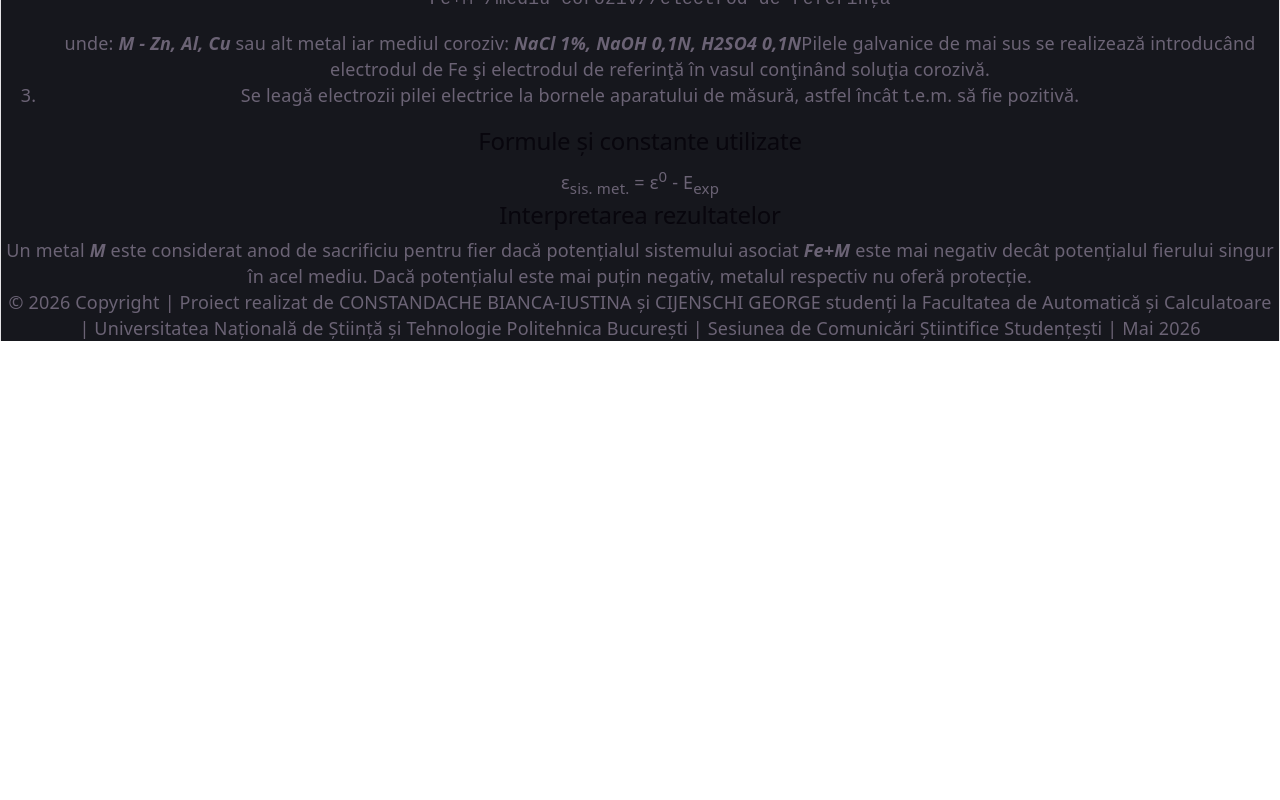
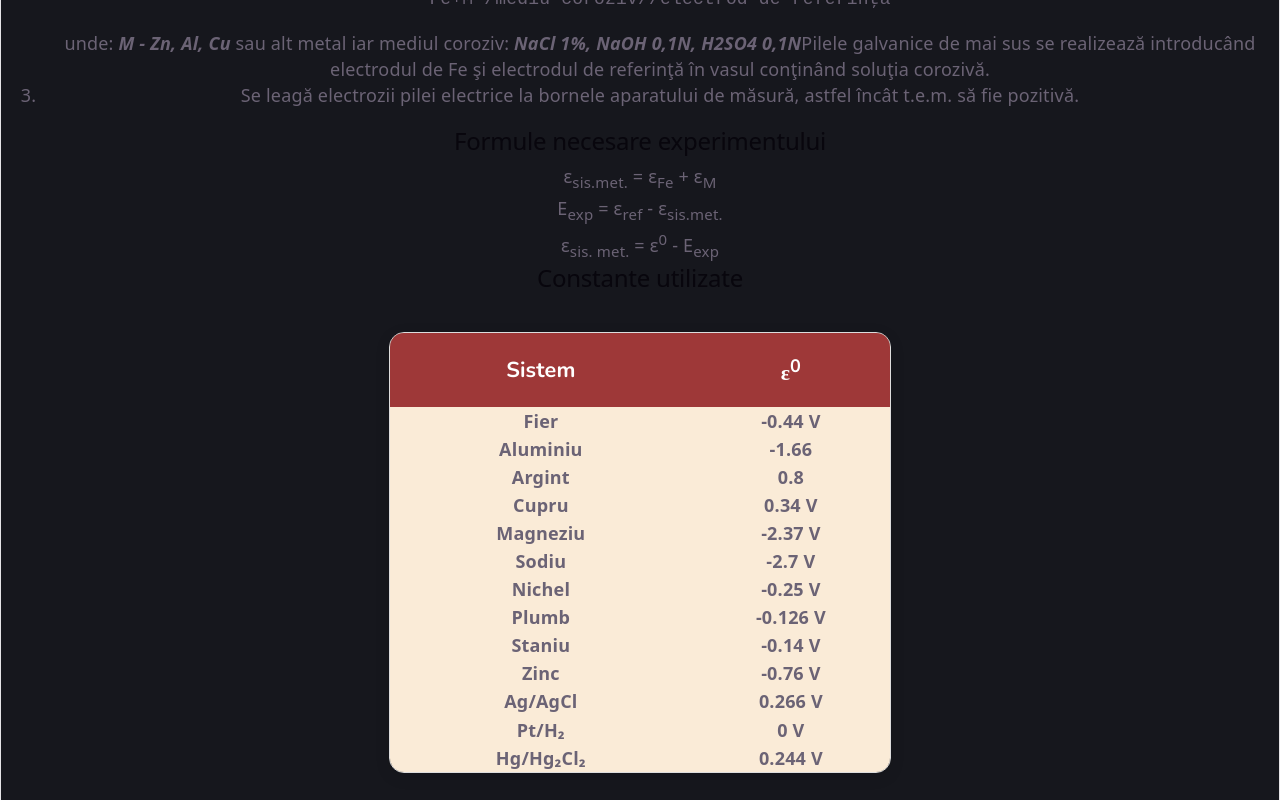
Before and after one commit to mimenschi/proiect_chimie, a React (Vite) app in the folder protectia-catodica/: page /teorie in a window 1280 px wide. Shown: the part 1440-2240 px from the top of the page. Before the commit the page ends 1781 px from the top, so only its background shows below. Built offline with nearby package versions, Linux system fonts and the light colour scheme.

Commit message:
Styling teorie - tabel

```diff
--- a/protectia-catodica/src/pages/Teorie.jsx
+++ b/protectia-catodica/src/pages/Teorie.jsx
@@ -1,18 +1,11 @@
 import React from 'react'
 import Header from '../site/Header'
 import Footer from '../site/Footer'
+import './TeorieStyle.css'
 
 function Teorie() {
-  return(
+  return (
     <>
-
-
-
-
-
-
-
-
       <h2>Mecanismul</h2>
       <p>Protecția catodică cu anozi de sacrificiu reprezintă o metodă electrochimică de prevenire a coroziunii prin care potențialul sistemului metalic este deplasat spre valori negative, inhibând astfel procesele oxidative. Această metodă implică fixarea pe suprafața structurii a unor anozi activi, alcătuiți din metale sau aliaje care posedă un potențial de coroziune mai negativ decât cel al metalului protejat în mediul respectiv.</p>
 
@@ -69,6 +62,7 @@ function Teorie() {
             Reacție globală: Fe + H₂O + ½O₂ → Fe(OH)₂
           </pre>
         </div>
+
         <h2>Aparatura și substanțele necesare</h2>
         <ul>
           <li>Electrozi de fier, cupru, zinc, sau alte metale</li>
@@ -77,6 +71,7 @@ function Teorie() {
           <li>Medii corozive (acid, bază, neutru)</li>
           <li>Hârtie de șmirgel</li>
         </ul>
+
         <h2>Mod de lucru</h2>
         <ol>
           <li>Se curăţă electrozii cu hârtie de şmirghel înaintea fiecărei măsurători</li>
@@ -88,8 +83,90 @@ function Teorie() {
             referinţă în vasul conţinând soluţia corozivă.</li>
           <li>Se leagă electrozii pilei electrice la bornele aparatului de măsură, astfel încât t.e.m. să fie pozitivă. </li>
         </ol>
-        <h2>Formule și constante utilizate</h2>
+
+        <h2>Formule necesare experimentului</h2>
+        <p>&epsilon;<sub>sis.met.</sub> = &epsilon;<sub>Fe</sub> + &epsilon;<sub>M</sub></p>
+        <p>E<sub>exp</sub> = &epsilon;<sub>ref</sub> - &epsilon;<sub>sis.met.</sub></p>
         <p>&epsilon;<sub>sis. met.</sub> = &epsilon;<sup>0</sup> - E<sub>exp</sub></p>
+
+        <h2>Constante utilizate</h2>
+        <div class="table-container">
+        <table>
+          <thead>
+            <tr>
+              <th>Sistem</th>
+              <th>&epsilon;<sup>0</sup></th>
+            </tr>
+          </thead>
+          <tbody>
+            <tr>
+              <th>Fier</th>
+              <th>-0.44 V</th>
+            </tr>
+
+            <tr>
+              <th>Aluminiu</th>
+              <th>-1.66</th>
+            </tr>
+
+            <tr>
+              <th>Argint</th>
+              <th>0.8</th>
+            </tr>
+
+            <tr>
+              <th>Cupru</th>
+              <th>0.34 V</th>
+            </tr>
+
+            <tr>
+              <th>Magneziu</th>
+              <th>-2.37 V</th>
+            </tr>
+
+            <tr>
+              <th>Sodiu</th>
+              <th>-2.7 V</th>
+            </tr>
+
+            <tr>
+              <th>Nichel</th>
+              <th>-0.25 V</th>
+            </tr>
+
+            <tr>
+              <th>Plumb</th>
+              <th>-0.126 V</th>
+            </tr>
+
+            <tr>
+              <th>Staniu</th>
+              <th>-0.14 V</th>
+            </tr>
+
+            <tr>
+              <th>Zinc</th>
+              <th>-0.76 V</th>
+            </tr>
+
+            <tr>
+              <th>Ag/AgCl</th>
+              <th>0.266 V</th>
+            </tr>
+
+            <tr>
+              <th>Pt/H₂</th>
+              <th>0 V</th>
+            </tr>
+
+            <tr>
+              <th>Hg/Hg₂Cl₂</th>
+              <th>0.244 V</th>
+            </tr>
+          </tbody>
+        </table>
+        </div>
+
         <h2>Interpretarea rezultatelor</h2>
         <p>
           Un metal <b><i>M</i></b> este considerat anod de sacrificiu pentru fier dacă potențialul sistemului asociat <b><i>Fe+M</i></b> este mai negativ decât potențialul fierului singur în acel mediu.
--- /dev/null
+++ b/protectia-catodica/src/pages/TeorieStyle.css
@@ -0,0 +1,46 @@
+@import url('https://fonts.googleapis.com/css2?family=Nunito:ital,wght@0,200..1000;1,200..1000&display=swap');
+
+.table-container{
+    margin: 40px auto;
+    width: 90%;
+    max-width: 500px;
+    border-radius: 15px;
+    overflow: hidden;
+    border: 1px solid #ddd;
+    box-shadow: 0 4px 15px rgba(0,0,0,0.1);
+}
+table{
+    background-color: antiquewhite;
+    border-collapse: collapse;
+    width: 100%;
+}
+
+thead tr{
+    background-color: #9e3838;
+}
+
+thead th{
+    color: white;
+    padding: 20px;
+    font-size: 1.2rem;
+    font-family: "Nunito";
+    font-weight: bold;
+    text-align: center;
+}
+tbody td{
+    padding: 12px;
+    text-align: center;
+    color: aliceblue;
+    font-size: 1.1rem;
+    font-family: "Nunito";
+    font-weight: normal;
+    border-bottom: 1px solid #ccc;
+}
+
+tbody tr:last-child td{
+    border-bottom: none;
+}
+
+tbody tr:hover{
+    background-color: #7fa8ce;
+}
```
Lines whose indentation alone changed are shown as unchanged.
